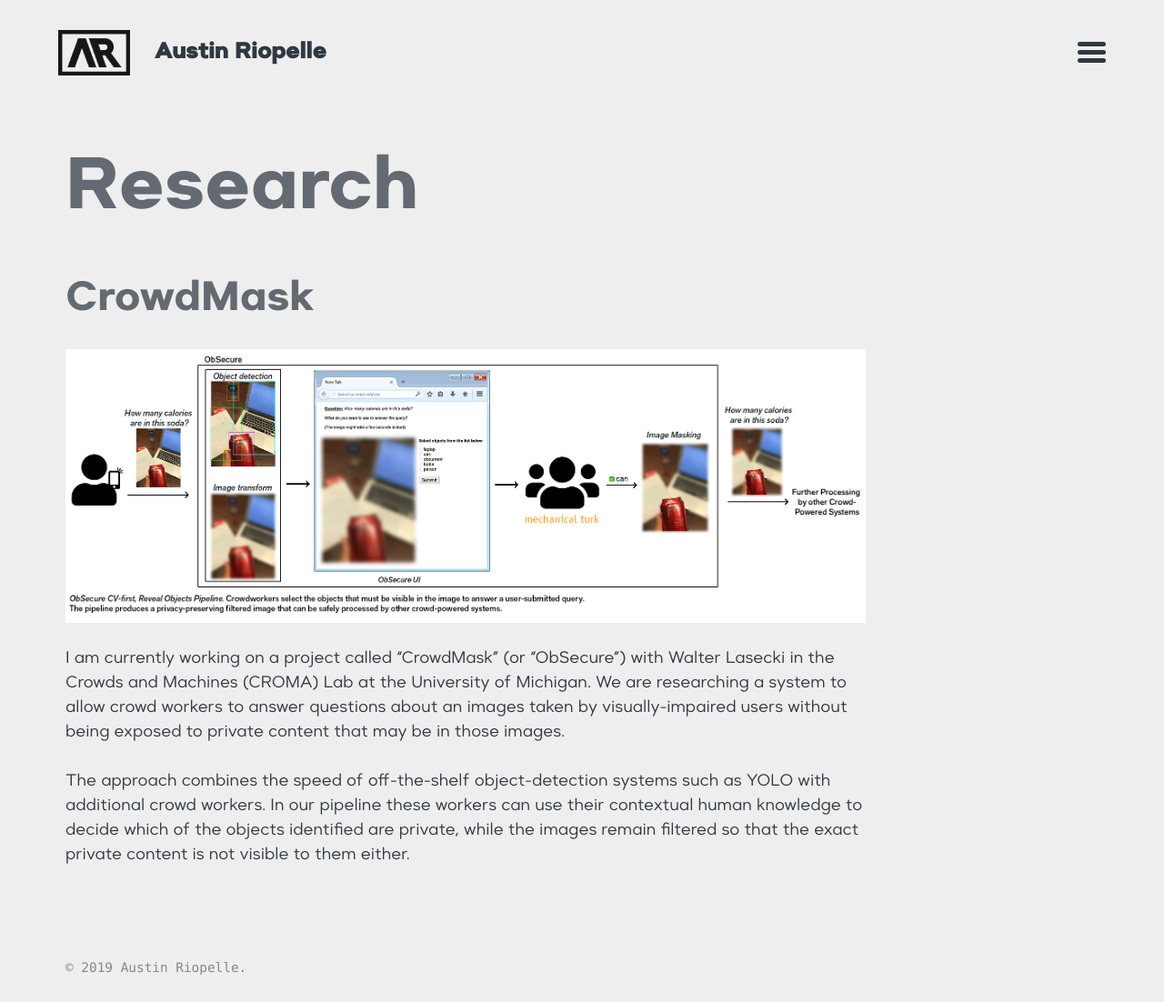
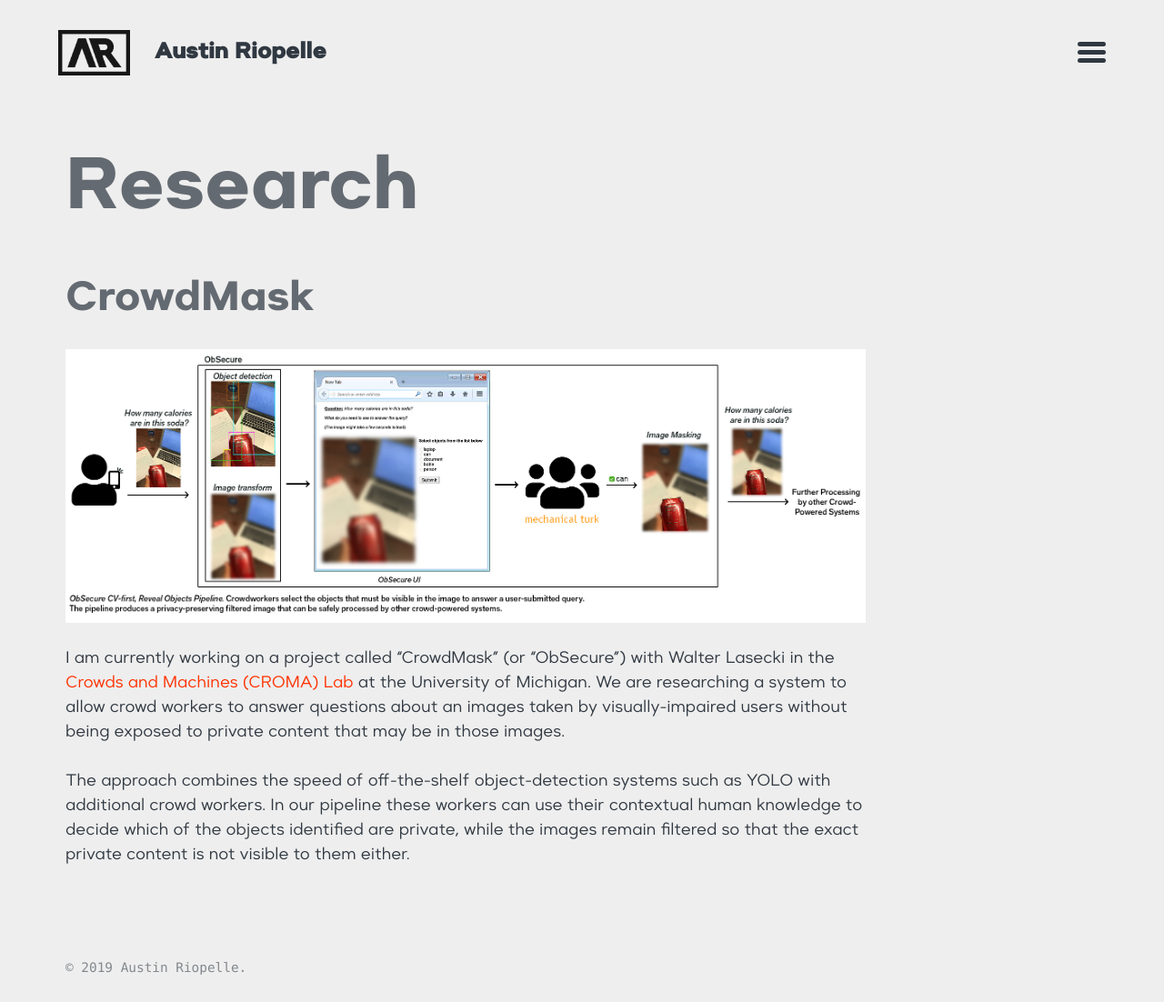
Before and after one commit to acerio98/acerio98.github.io, a Jekyll site: the page built from research.md, in a window 1280 px wide. Shown: the whole page at 91% size. Built offline with Jekyll 4.4.1, drawn with Linux system fonts in a browser that asks for light colours; some web fonts are replaced; some of the changed lines change nothing that is shown.

Commit message:
lab link

```diff
--- a/research.md
+++ b/research.md
@@ -7,6 +7,6 @@ layout: about
 
 ![CrowdMask](https://riopelle.me/assets/pics/system_diagram_users.jpg)
 
-I am currently working on a project called "CrowdMask" (or "ObSecure") with Walter Lasecki in the Crowds and Machines (CROMA) Lab at the University of Michigan. We are researching a system to allow crowd workers to answer questions about an images taken by visually-impaired users without being exposed to private content that may be in those images.
+I am currently working on a project called "CrowdMask" (or "ObSecure") with Walter Lasecki in the [Crowds and Machines (CROMA) Lab](http://croma.eecs.umich.edu/croma.html) at the University of Michigan. We are researching a system to allow crowd workers to answer questions about an images taken by visually-impaired users without being exposed to private content that may be in those images.
 
 The approach combines the speed of off-the-shelf object-detection systems such as YOLO with additional crowd workers. In our pipeline these workers can use their contextual human knowledge to decide which of the objects identified are private, while the images remain filtered so that the exact private content is not visible to them either.
```
